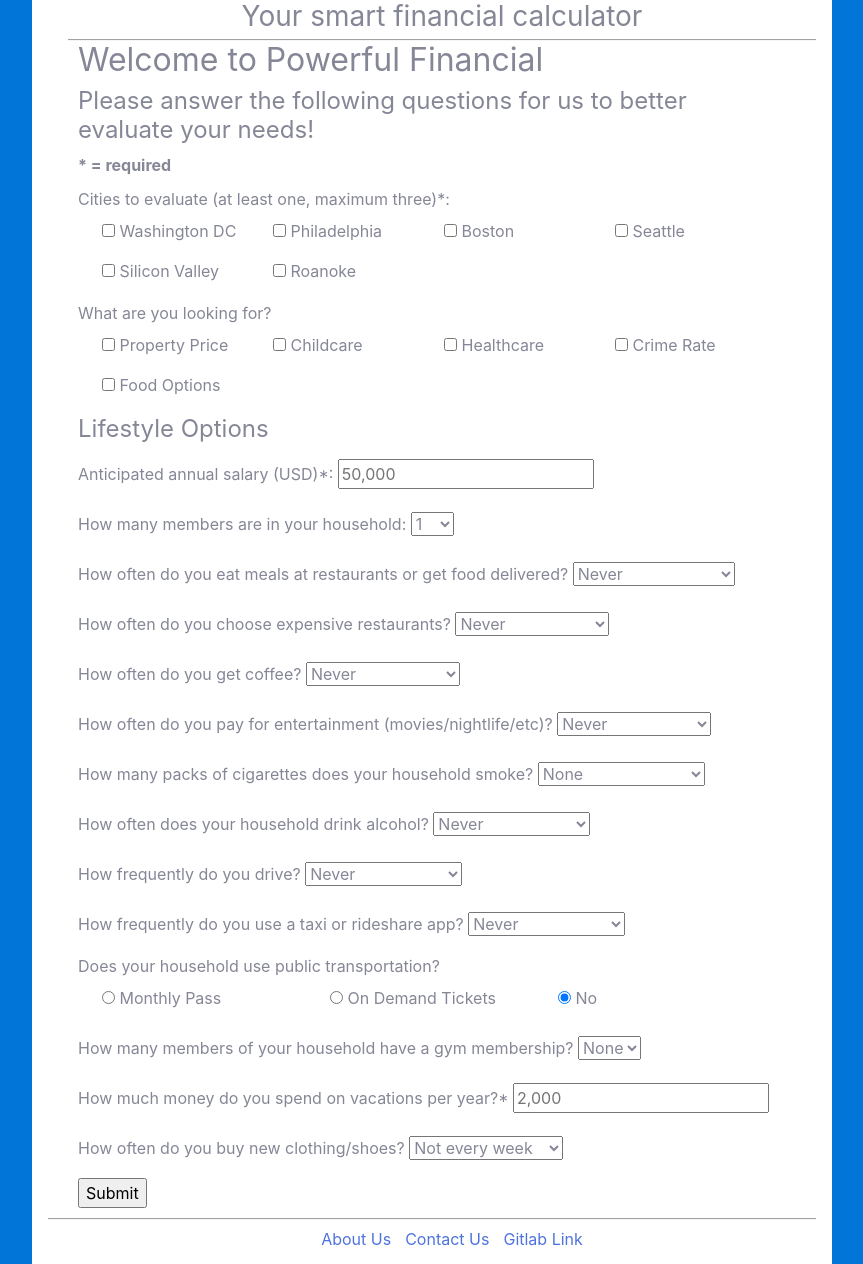
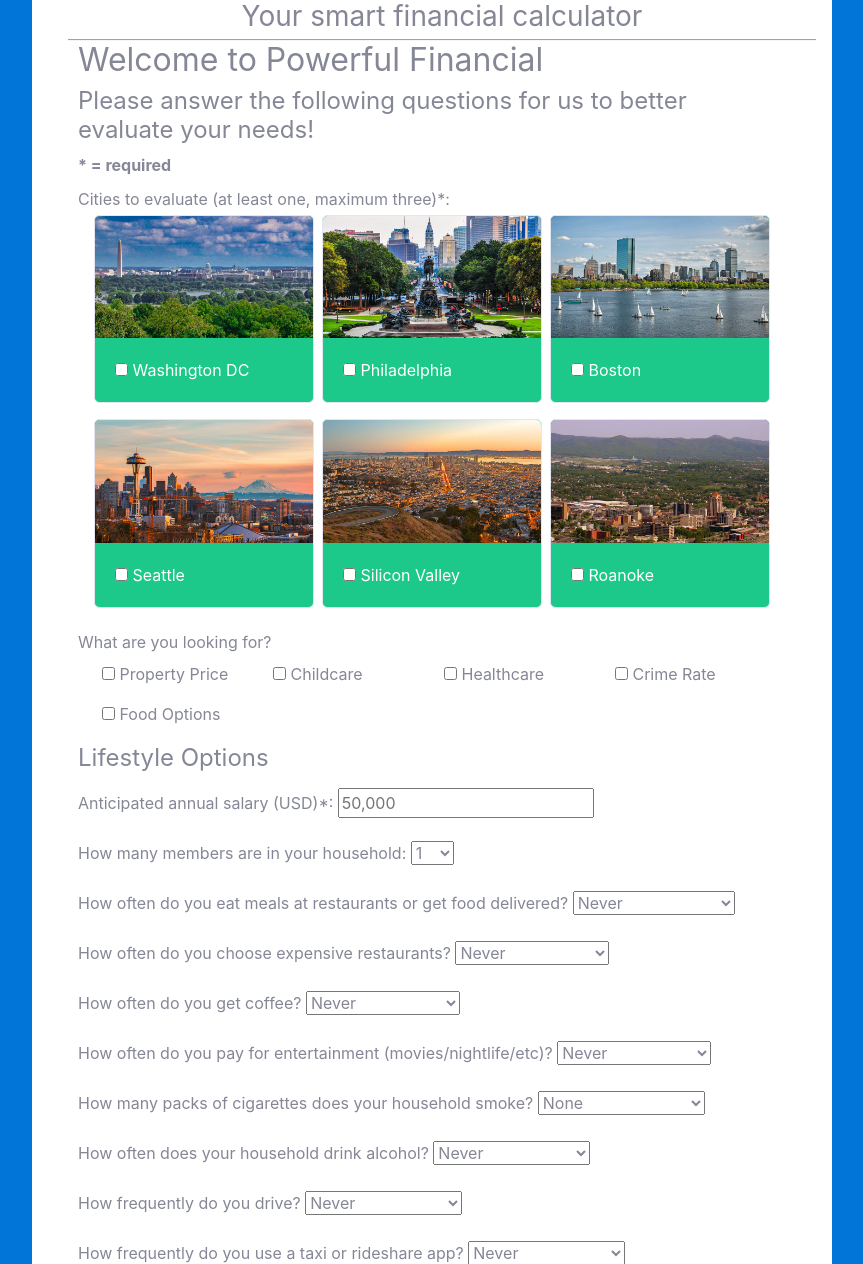
Before and after one commit to i-am-xu-wang/urban_advisor, a Django app: page / in a window 1280 px wide. Shown: the part 171-1435 px from the top of the page, without its empty margins (208-1071 px from the left). Run offline with Django 3.2, Linux system fonts and the light colour scheme; some libraries are stand-ins or nearby versions.

Commit message:
implemented city cards for questionnaire page

```diff
--- a/templates/capstone/questionnaire.html
+++ b/templates/capstone/questionnaire.html
@@ -13,34 +13,40 @@
             Cities to evaluate (at least one, maximum three)*:
             <div class="container">
                 <div class="row">
-                    <div class="col-sm-6 col-md-4 col-lg-3">
-                        <input type="checkbox" id="washington-dc-checkbox" name="cities-checkbox" value="dc"
-                            class="cities-checkbox"/>
-                        <label for="washington-dc-checkbox">Washington DC</label>
+                    <div class="col-sm-6 col-md-4 p-1">
+                        <label class="card text-white bg-success pt-0" for="washington-dc-checkbox"><img class="card-img-top" src="{% static "images/washington-dc.jpeg" %}" alt="Washington DC"/>
+                            <div class="card-body"><input type="checkbox" id="washington-dc-checkbox" name="cities-checkbox" value="dc"
+                                                      class="cities-checkbox"/> Washington DC</div>
+                    </label>
                     </div>
-                    <div class="col-sm-6 col-md-4 col-lg-3">
-                        <input type="checkbox" id="philadelphia-checkbox" name="cities-checkbox" value="Philadelphia"
-                               class="cities-checkbox"/>
-                        <label for="philadelphia-checkbox">Philadelphia</label>
+                    <div class="col-sm-6 col-md-4 p-1">
+                        <label class="card text-white bg-success pt-0" for="philadelphia-checkbox"><img class="card-img-top" src="{% static "images/philadelphia.jpeg" %}" alt="Philadelphia"/>
+                            <div class="card-body"><input type="checkbox" id="philadelphia-checkbox" name="cities-checkbox" value="Philadelphia"
+                                                          class="cities-checkbox"/> Philadelphia</div>
+                        </label>
                     </div>
-                    <div class="col-sm-6 col-md-4 col-lg-3">
-                        <input type="checkbox" id="boston-checkbox" name="cities-checkbox" value="Boston" class="cities-checkbox"/>
-                        <label for="boston-checkbox">Boston</label>
+                    <div class="col-sm-6 col-md-4 p-1">
+                        <label class="card text-white bg-success pt-0" for="boston-checkbox"><img class="card-img-top" src="{% static "images/boston.jpeg" %}" alt="Boston"/>
+                            <div class="card-body"><input type="checkbox" id="boston-checkbox" name="cities-checkbox" value="Boston" class="cities-checkbox"/> Boston</div>
+                        </label>
                     </div>
-                    <div class="col-sm-6 col-md-4 col-lg-3">
-                        <input type="checkbox" id="seattle-checkbox" name="cities-checkbox" value="Seattle"
-                               class="cities-checkbox"/>
-                        <label for="seattle-checkbox">Seattle</label>
+                    <div class="col-sm-6 col-md-4 p-1">
+                        <label class="card text-white bg-success pt-0" for="seattle-checkbox"><img class="card-img-top" src="{% static "images/seattle.jpeg" %}" alt="Seattle"/>
+                            <div class="card-body"><input type="checkbox" id="seattle-checkbox" name="cities-checkbox" value="Seattle"
+                                                          class="cities-checkbox"/> Seattle</div>
+                        </label>
                     </div>
-                    <div class="col-sm-6 col-md-4 col-lg-3">
-                        <input type="checkbox" id="silicon-valley-checkbox" name="cities-checkbox" value="sf"
-                            class="cities-checkbox"/>
-                        <label for="silicon-valley-checkbox">Silicon Valley</label>
+                    <div class="col-sm-6 col-md-4 p-1">
+                        <label class="card text-white bg-success pt-0" for="silicon-valley-checkbox"><img class="card-img-top" src="{% static "images/silicon-valley.jpeg" %}" alt="Silicon Valley"/>
+                            <div class="card-body"><input type="checkbox" id="silicon-valley-checkbox" name="cities-checkbox" value="sf"
+                                                          class="cities-checkbox"/> Silicon Valley</div>
+                        </label>
                     </div>
-                    <div class="col-sm-6 col-md-4 col-lg-3">
-                        <input type="checkbox" id="roanoke-checkbox" name="cities-checkbox" value="Roanoke"
-                            class="cities-checkbox"/>
-                        <label for="roanoke-checkbox">Roanoke</label>
+                    <div class="col-sm-6 col-md-4 p-1">
+                        <label class="card text-white bg-success pt-0" for="roanoke-checkbox"><img class="card-img-top" src="{% static "images/roanoke.jpeg" %}" alt="Roanoke"/>
+                            <div class="card-body"><input type="checkbox" id="roanoke-checkbox" name="cities-checkbox" value="Roanoke"
+                                                          class="cities-checkbox"/> Roanoke</div>
+                        </label>
                     </div>
                 </div>
             </div>
```
Also changed, not shown: capstone/static/images/boston.jpeg (added), capstone/static/images/philadelphia.jpeg (added), capstone/static/images/roanoke.jpeg (added), capstone/static/images/seattle.jpeg (added), capstone/static/images/silicon-valley.jpeg (added), capstone/static/images/washington-dc.jpeg (added).
